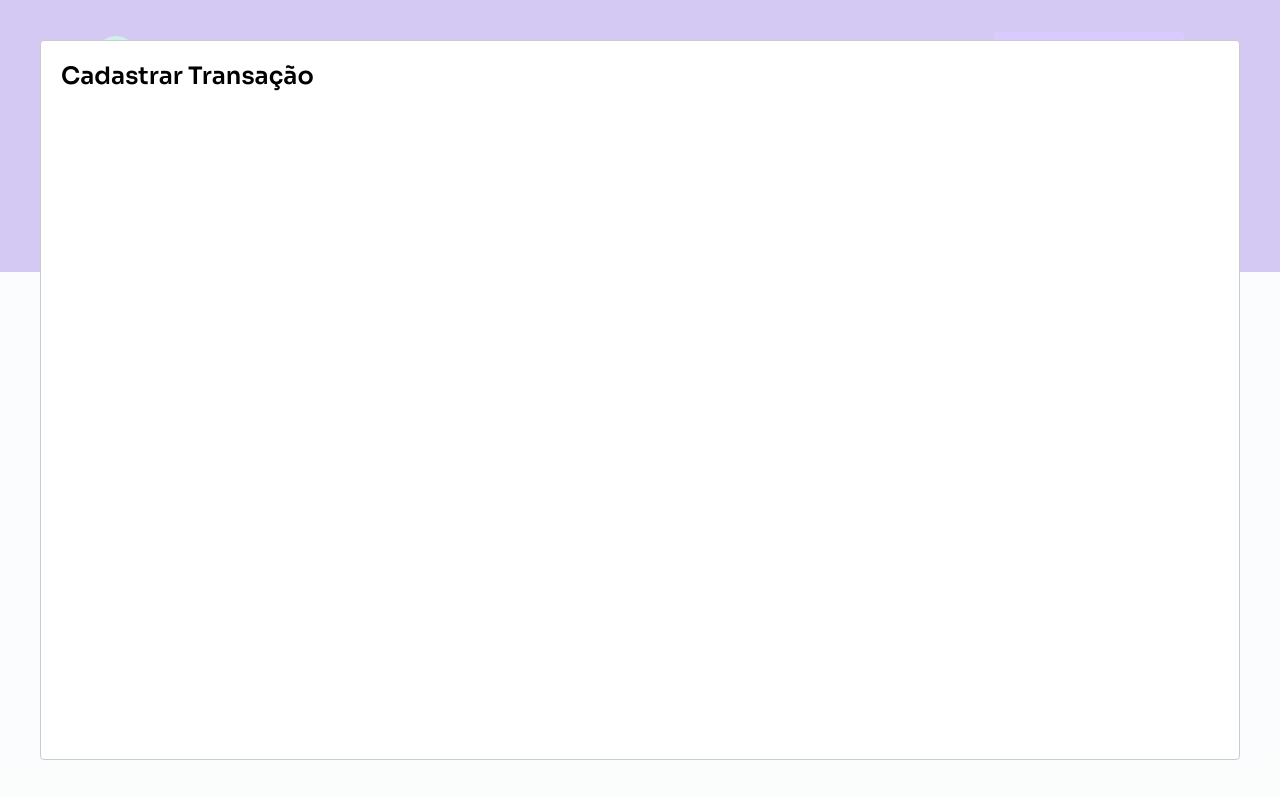
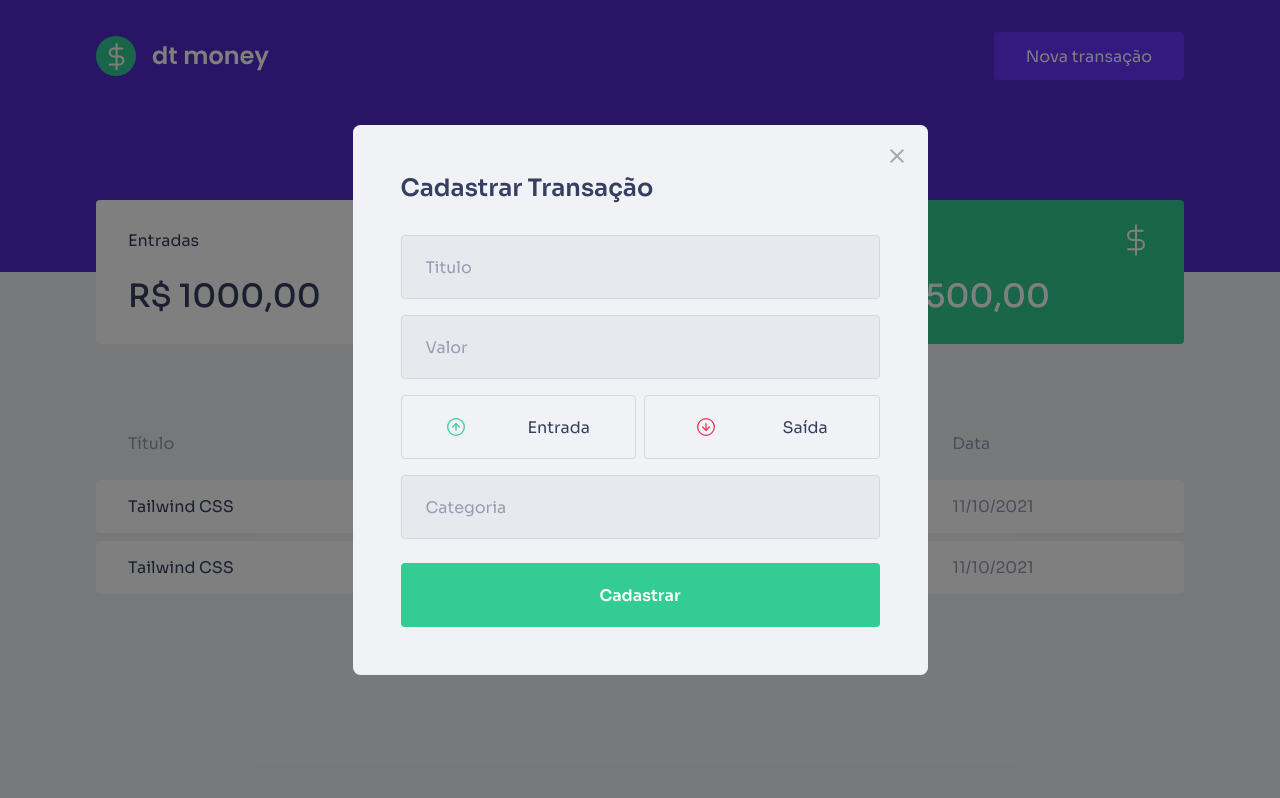
Before and after one commit to mayromyller/dtmoney, a React (Create React App) app: page / in a window 1280 px wide. Both pictures are taken after a click on the button "Nova transação". Built offline with nearby package versions, Linux system fonts and the light colour scheme; no server answers; what miragejs would draw is missing.

Commit message:
chore: styled modal component

```diff
--- a/src/components/TransactionModal/index.tsx
+++ b/src/components/TransactionModal/index.tsx
@@ -1,4 +1,10 @@
 import Modal from "react-modal";
+
+import closeImg from "../../assets/close.svg";
+import incomeImg from "../../assets/income.svg";
+import spentImg from "../../assets/spent.svg";
+
+import * as S from "./style";
 
 interface ModalProps {
   isOpen: boolean;
@@ -7,8 +13,43 @@
 
 export function TransactionModal({ isOpen, onRequestClose }: ModalProps) {
   return (
-    <Modal isOpen={isOpen} onRequestClose={onRequestClose}>
-      <h2>Cadastrar Transação</h2>
+    <Modal
+      isOpen={isOpen}
+      onRequestClose={onRequestClose}
+      overlayClassName="react-modal-overlay"
+      className="react-modal-content"
+    >
+      <button
+        type="button"
+        onClick={onRequestClose}
+        className="react-modal-close"
+      >
+        <img src={closeImg} alt="Fechar modal" />
+      </button>
+
+      <S.Container>
+        <h2>Cadastrar Transação</h2>
+
+        <input type="text" placeholder="Titulo" />
+
+        <input type="number" placeholder="Valor" />
+
+        <S.TypeTransactionButton>
+          <button type="button">
+            <img src={incomeImg} alt="Entrada" />
+            <span>Entrada</span>
+          </button>
+
+          <button type="button">
+            <img src={spentImg} alt="Saída" />
+            <span>Saída</span>
+          </button>
+        </S.TypeTransactionButton>
+
+        <input type="text" placeholder="Categoria" />
+
+        <button type="submit">Cadastrar</button>
+      </S.Container>
     </Modal>
   );
 }
--- a/src/components/TransactionModal/style.ts
+++ b/src/components/TransactionModal/style.ts
@@ -1,3 +1,90 @@
 import styled from "styled-components";
 
-export const Container = styled.div``;
+export const Container = styled.form`
+  h2 {
+    color: var(--text-title);
+    font-size: 1.5rem;
+    margin-bottom: 2rem;
+  }
+
+  input {
+    width: 100%;
+    padding: 0 1.5rem;
+    height: 4rem;
+    border-radius: 0.25rem;
+
+    border: 1px solid #d7d7d7;
+    background: #e7e9ee;
+
+    font-weight: 400;
+    font-size: 1rem;
+
+    &::placeholder {
+      color: var(--text-body);
+    }
+
+    & + input {
+      margin-top: 1rem;
+    }
+
+    &:focus {
+      border: 1px solid var(--blue);
+    }
+
+    &:focus-visible {
+      outline: 1px solid var(--blue);
+    }
+  }
+
+  button[type="submit"] {
+    width: 100%;
+    padding: 0 1.5rem;
+    height: 4rem;
+    background: var(--green);
+    color: #fff;
+    border-radius: 0.25rem;
+    border: 0;
+    font-size: 1rem;
+    margin-top: 1.5rem;
+    font-weight: bold;
+    transition: all 0.4s ease;
+
+    &:hover {
+      background: var(--green-dark);
+    }
+
+    &:focus-visible {
+      outline: 1px solid var(--green-dark);
+    }
+  }
+`;
+
+export const TypeTransactionButton = styled.div`
+  margin: 1rem 0;
+  display: grid;
+  grid-template-columns: 1fr 1fr;
+  gap: 0.5rem;
+  height: 4rem;
+
+  button {
+    display: flex;
+    align-items: center;
+    justify-content: space-evenly;
+    border: 1.5px solid #d7d7d7;
+    border-radius: 0.25rem;
+    font-size: 1rem;
+    background: transparent;
+
+    img {
+      width: 20px;
+      height: 20px;
+    }
+
+    span {
+      display: inline-block;
+      margin-left: 1rem;
+      font-size: 1rem;
+      color: var(--text-title);
+    }
+  }
+`;
--- a/src/components/TransactionTable/index.tsx
+++ b/src/components/TransactionTable/index.tsx
@@ -32,18 +32,6 @@
             <td>Front-End</td>
             <td>11/10/2021</td>
           </tr>
-          <tr>
-            <td>Tailwind CSS</td>
-            <td>R$3000</td>
-            <td>Front-End</td>
-            <td>11/10/2021</td>
-          </tr>
-          <tr>
-            <td>Tailwind CSS</td>
-            <td>R$3000</td>
-            <td>Front-End</td>
-            <td>11/10/2021</td>
-          </tr>
         </tbody>
       </table>
     </S.Container>
--- a/src/styles/global.ts
+++ b/src/styles/global.ts
@@ -1,4 +1,4 @@
-import { createGlobalStyle } from 'styled-components'
+import { createGlobalStyle } from "styled-components";
 
 export const GlobalStyles = createGlobalStyle`
   :root{
@@ -6,6 +6,7 @@
     --blue: #5429CC;
     --blue-light: #6933ff;
     --green: #33CC95;
+    --green-dark: #2bab7c;
 
     --text-title: #363f5f;
     --text-body: #969cb3;
@@ -53,4 +54,39 @@
     opacity: 0.6;
     cursor: not-allowed;
   }
-`
+
+  .react-modal-overlay{
+    background: rgba(0, 0, 0, .5);
+    position: fixed;
+    top: 0;
+    bottom: 0;
+    left: 0;
+    right: 0;
+
+    display: flex;
+    align-items: center;
+    justify-content: center;
+  }
+
+  .react-modal-content{
+    width: 100%;
+    max-width: 575px;
+
+    background: var(--background);
+    padding: 3rem;
+    position: relative;
+    border-radius: .47rem;
+  }
+
+  .react-modal-close{
+    position: absolute;
+    right: 1.5rem;
+    top: 1.5rem;
+    border: 0;
+    background: transparent;
+
+    &:focus-visible{
+      outline: 1px solid var(--blue);
+    }
+  }
+`;
```
Also changed, not shown: src/assets/close.svg (added).
